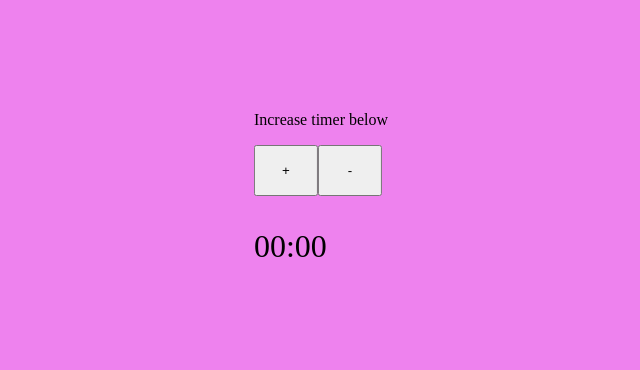
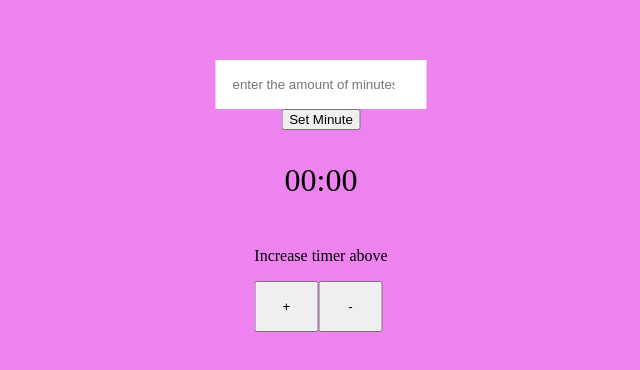
Before and after one commit to Darasimi-okeowo/pomodoro-app, a React (Create React App) app: page / in a window 1280 px wide. Shown: the part 204-574 px from the top of the page, without its empty margins (319-959 px from the left). Built offline with nearby package versions, Linux system fonts and the light colour scheme.

Commit message:
second-commit

```diff
--- a/src/App.css
+++ b/src/App.css
@@ -33,3 +33,11 @@ body{
     width: 4rem;
     padding: 1rem;
 }
+
+.inputs{
+    border: 1px solid transparent;
+    width: 100;
+    padding: 1rem;
+    outline: none;
+
+}
--- a/src/App.js
+++ b/src/App.js
@@ -2,7 +2,7 @@ import React, {useState, useEffect} from 'react';
 import './App.css';
 
 function App() {
-
+  const [input, setInput] = useState('')
   const [seconds, setSeconds] = useState(5)
   const [minutes, setMinutes] = useState(0)
   const [displayMessage, setDisplayMessage] = useState(false)
@@ -38,18 +38,27 @@ function App() {
       prev - 1
     )
   }
+  const handleInput = (e) => {
+    setInput(e.target.value)
+  }
+  const handleSubmit = () => {
+    if (input === '') return
+    setMinutes(+input)
+  }
 
   const timerMinute = minutes < 10 ? `0${minutes}` : minutes;
   const timerSecond = seconds < 10 ? `0${seconds}` : seconds;
 
   return (
     <div className="pomodoro">
+      <input className='inputs' type='number' name="input" onChange={handleInput} value={input} placeholder='enter the amount of minutes3'/>
+      <button onClick={handleSubmit}>Set Minute</button>
       {displayMessage && <h1 className='message'>Break time. your next session starts in:</h1>}
+        <p className='timer'>{timerMinute}:{timerSecond}</p>
       <div className='main'>
-        <p>Increase timer below</p>
+        <p>Increase timer above</p>
         <button className="buttons" onClick={handleAdd}>+</button>
         <button className="buttons" onClick={handleSubtract}>-</button>
-        <p className='timer'>{timerMinute}:{timerSecond}</p>
       </div>
     </div>
   );
```
